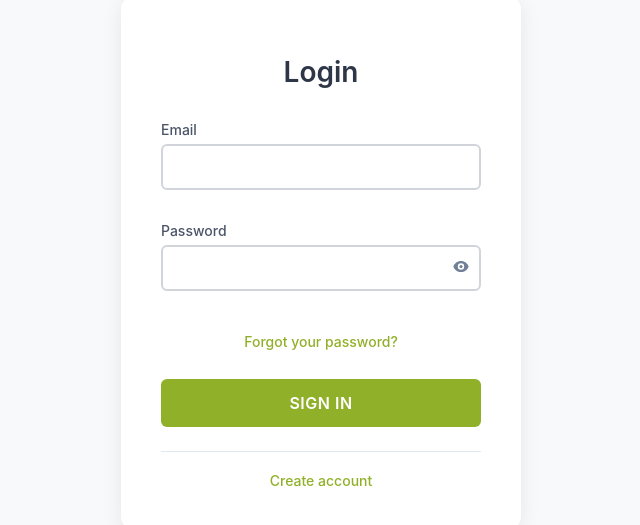
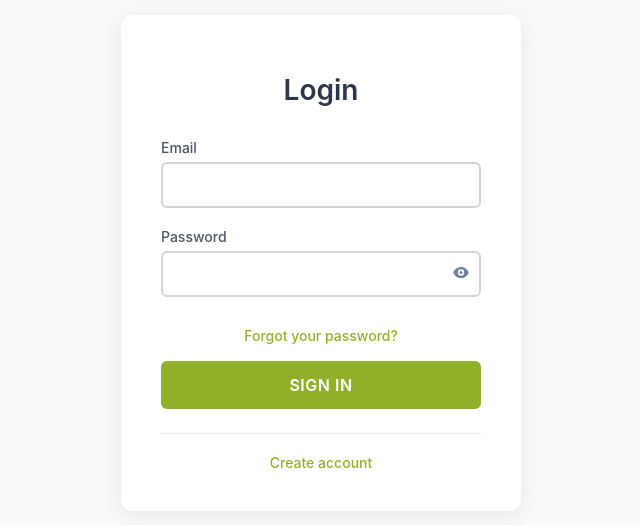
Before and after one commit to nathanG2129/SynProd, a React (Vite) app in the folder frontend/: page /login in a window 1280 px wide. Shown: the part 137-662 px from the top of the page, without its empty margins (319-959 px from the left). Built offline with nearby package versions, Linux system fonts and the light colour scheme; what @react-pdf/renderer would draw is missing.

Commit message:
Update auth.css to reduce gap in auth-form for improved layout consistency

```diff
--- a/frontend/src/app/auth/auth.css
+++ b/frontend/src/app/auth/auth.css
@@ -119,7 +119,7 @@
 .auth-form {
   display: flex;
   flex-direction: column;
-  gap: 20px;
+  gap: 8px;
   width: 100%;
 }
 
```
